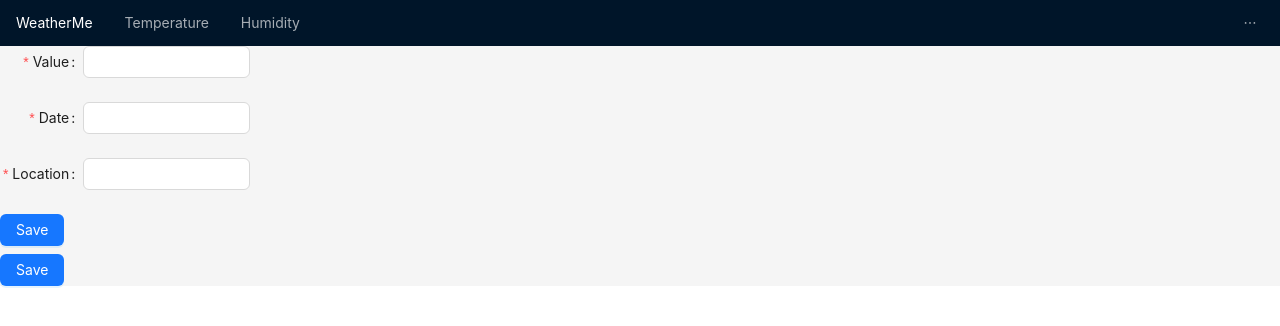
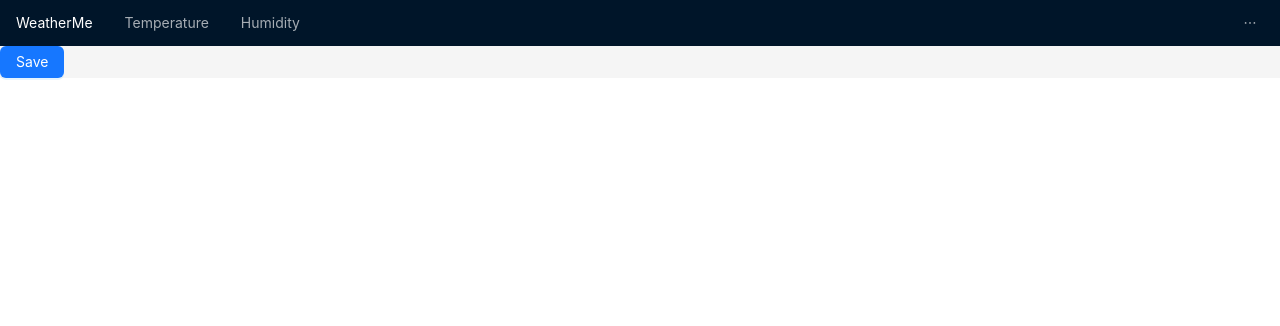
Before and after one commit to p3dr0c0st4/weather_me_frontend, a React (Create React App) app: page /humidity/create in a window 1280 px wide. Shown: the top 326 px of the page. Built offline with nearby package versions, Linux system fonts and the light colour scheme.

Commit message:
refactor: remove createForm add Form to create and update pages
Co-authored-by: PɤCo <p3dr0c0st4@users.noreply.github.com>

```diff
--- a/src/components/CreateForm.tsx
+++ /dev/null
@@ -1,59 +0,0 @@
-import { Button, Form, Input } from 'antd';
-import React from 'react';
-import { create } from '../services/TemperatureService'
-
-export default () => {
-    const onFinish = (values: any) => {
-        console.log('Success:', values);
-    };
-
-    const onFinishFailed = (errorInfo: any) => {
-        console.log('Failed:', errorInfo);
-    };
-
-    const onCreateTemp = ()=>(
-        create()
-    )
-
-    return (
-        <Form
-            name="basic"
-            labelCol={{ span: 8 }}
-            wrapperCol={{ span: 16 }}
-            initialValues={{ remember: true }}
-            onFinish={onFinish}
-            onFinishFailed={onFinishFailed}
-            autoComplete="off"
-        >
-            <Form.Item
-                style={{ width: 250 }}
-                label="Value"
-                name="value"
-                rules={[{ required: true, message: 'Insert value' }]}
-            >
-                <Input />
-            </Form.Item>
-
-            <Form.Item
-                style={{ width: 250 }}
-                label="Date"
-                name="date"
-                rules={[{ required: true, message: 'Insert date' }]}
-            >
-                <Input />
-            </Form.Item>
-
-            <Form.Item
-                style={{ width: 250 }}
-                label="Location"
-                name="location"
-                rules={[{ required: true, message: 'Insert location' }]}
-            >
-                <Input />
-            </Form.Item>
-            <Button  key='save' type='primary' onClick={onCreateTemp}>
-                Save
-            </Button>
-        </Form>
-    );
-};
--- a/src/pages/humidity/CreateHumidity.tsx
+++ b/src/pages/humidity/CreateHumidity.tsx
@@ -1,6 +1,6 @@
 import React from 'react';
 import { Button, Space } from 'antd';
-import CreateForm from './../../components/CreateForm';
+
 import { useNavigate } from 'react-router-dom';
 
 export default () => {
@@ -11,7 +11,6 @@ console.log('')
     }
     return (
         <Space direction="vertical">
-            <CreateForm />
             <Button  key='save' type='primary' onClick={onSaveClick}>
                 Save
             </Button>
--- a/src/pages/humidity/UpdateHumidity.tsx
+++ b/src/pages/humidity/UpdateHumidity.tsx
@@ -1,6 +1,6 @@
 import { Button } from 'antd';
 import React from 'react';
-import CreateForm from './../../components/CreateForm';
+
 
 export default () => {
     return (
@@ -15,7 +15,7 @@ export default () => {
             </div>
 
             <div className="createForm-container">
-                <CreateForm />
+
             </div>
             <div className="updateButtonElement-container">
             <Button  key='update' type='default'>
--- a/src/pages/temperature/CreateTemperature.tsx
+++ b/src/pages/temperature/CreateTemperature.tsx
@@ -1,11 +1,60 @@
 import React from 'react';
-import { Space } from 'antd';
-import CreateForm from './../../components/CreateForm';
+import { Button, Form, Input, Space } from 'antd';
+import { createItem } from '../../services/TemperatureService';
 
 export default () => {
-    return (
-        <Space direction="vertical">
-            <CreateForm />
-        </Space>
-    );
+
+
+    const onFinish = (values: any) => {
+        console.log('Success:', values);
+        createItem(values)
+    };
+
+    const onFinishFailed = (errorInfo: any) => {
+        console.log('Failed:', errorInfo);
+    };
+
+        return (
+            <Space direction="vertical">
+            <Form
+                name="basic"
+                labelCol={{ span: 8 }}
+                wrapperCol={{ span: 16 }}
+                initialValues={{ remember: true }}
+                onFinish={onFinish}
+                onFinishFailed={onFinishFailed}
+                autoComplete="off"
+            >
+                <Form.Item
+                    style={{ width: 250 }}
+                    label="Value"
+                    name="temperature"
+                    rules={[{ required: true, message: 'Insert value' }]}
+                >
+                    <Input />
+                </Form.Item>
+
+                <Form.Item
+                    style={{ width: 250 }}
+                    label="Date"
+                    name="date"
+                    rules={[{ required: true, message: 'Insert date' }]}
+                >
+                    <Input />
+                </Form.Item>
+
+                <Form.Item
+                    style={{ width: 250 }}
+                    label="Location"
+                    name="location"
+                    rules={[{ required: true, message: 'Insert location' }]}
+                >
+                    <Input />
+                </Form.Item>
+                <Button htmlType="submit"  key='save' type='primary'>
+                    Save
+                </Button>
+            </Form>
+            </Space>
+        );
 };
```
